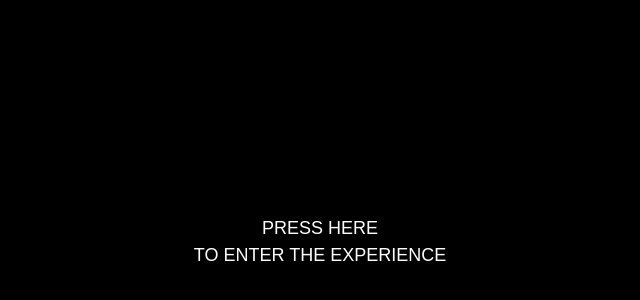
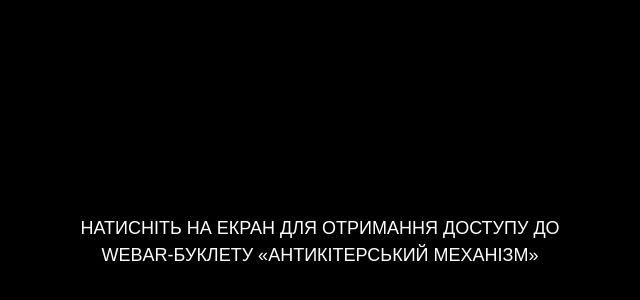
Before and after one commit to MansurHaitukaiev/WebAR-Example, a plain HTML site: page index.html in a window 1280 px wide. Shown: the part 158-458 px from the top of the page, without its empty margins (320-960 px from the left). Drawn offline with nearby package versions, Linux system fonts and the light colour scheme.

Commit message:
Update index.html

```diff
--- a/index.html
+++ b/index.html
@@ -27,9 +27,9 @@
                 text-transform: uppercase; font-family: Arial, Helvetica, sans-serif; font-weight: 400; line-height: 1.5em; font-size: large; white-space: nowrap;
                 user-select: none; pointer-events: none;
             ">
-            Press here
+            Натисніть на екран для отримання доступу до
             <br>
-            to enter the experience
+            WebAR-буклету «Антикітерський механізм»
         </div>
     </div>
 
```
